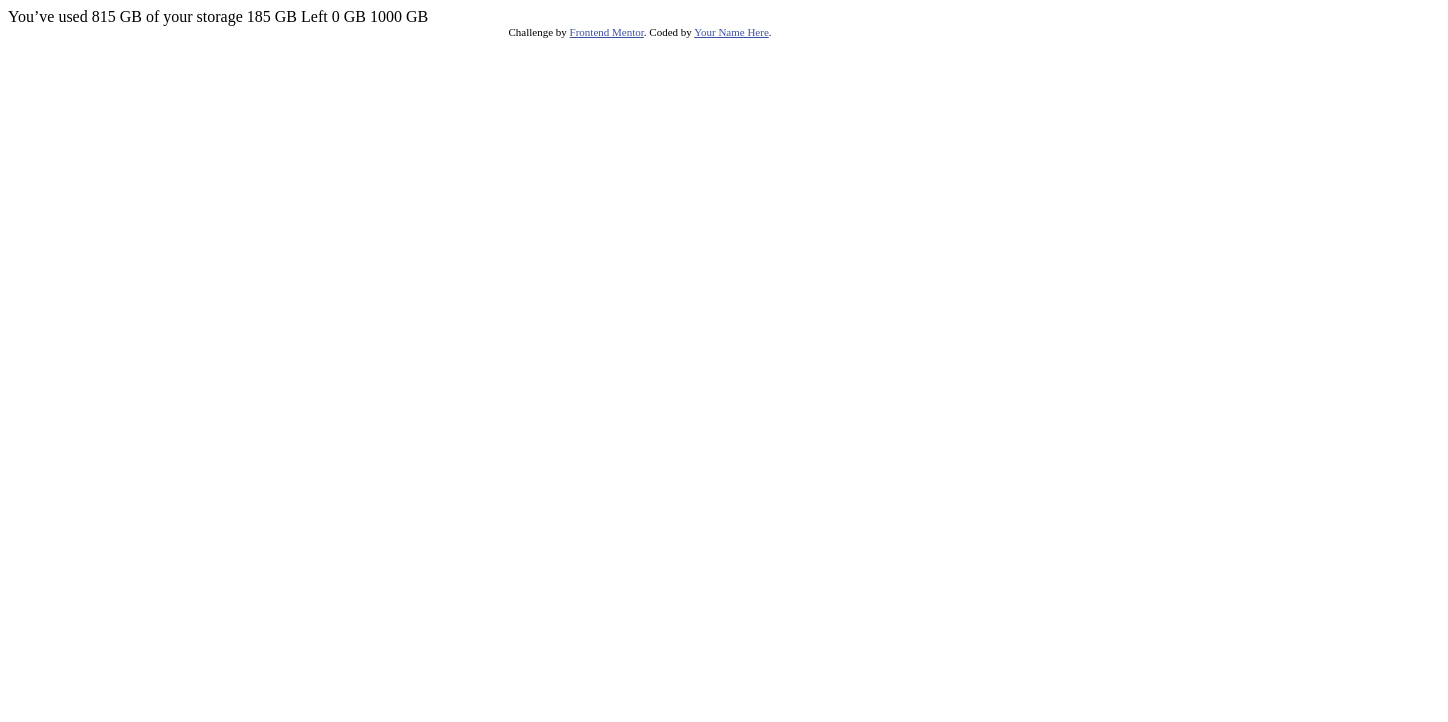
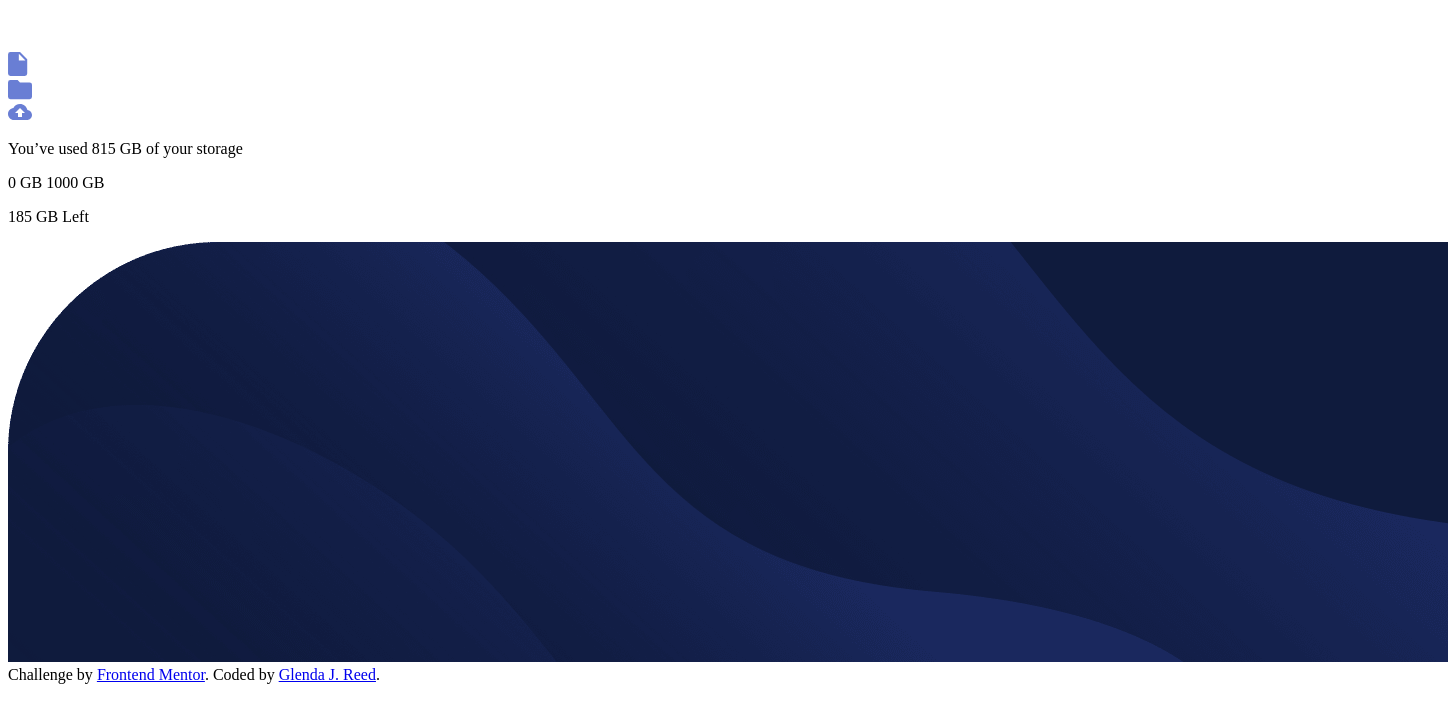
Before and after one commit to Glenda9031/Fylo_Data_Storage_Component, a plain HTML site: page index.html in a window 1280 px wide. Shown: the whole page, 1448 px wide, since content can reach past the window. Drawn offline with Linux system fonts and the light colour scheme.

Commit message:
Update index.html and style.css

```diff
--- /dev/null
+++ b/css/style.css
@@ -0,0 +1 @@
+@import url('https://fonts.googleapis.com/css2?family=Raleway:wght@400;500;600;700;800;900&display=swap');
--- a/index.html
+++ b/index.html
@@ -5,27 +5,52 @@
   <meta name="viewport" content="width=device-width, initial-scale=1.0"> <!-- displays site properly based on user's device -->
 
   <link rel="icon" type="image/png" sizes="32x32" href="./images/favicon-32x32.png">
+  <link rel="stylesheet" href="css/style.css">
 
   <title>Frontend Mentor | Fylo data storage component</title>
+  </head>
+<body>
+  <main>
+    <section class="landing flex align__center justify__center">
+      <div class="container flex align__end">
+        <div>
+          <img src="./images/logo.svg" alt="logo">
+          <div class="options flex">
+            <div class="flex align__center justify__center">
+              <img src="./images/icon-document.svg" alt="">
+            </div>
+            <div class="flex align__center justify__center">
+              <img src="./images/icon-folder.svg" alt="">
+            </div>
+            <div>
+              <img src="./images/icon-upload.svg" alt="">
+            </div>
+          </div>
+        </div>
+        <div class="progress__container">
+          <p>You’ve used <span class="storage__value">815 GB</span> of your storage</p>
+          <div class="progress__bar flex align__center">
+            <div class="progress"></div>
+          </div>
+          <div class="progress__storage flex align__center space__between">
+            <span class="storage__value">0 GB</span>
+            <span class="storage__value">1000 GB</span>
+          </div>
+          <div class="left__storage">
+            <p><span>185</span> GB Left</p>
+          </div>
+          <div>
+        </div>
+        <img src="./images/bg-desktop.png"  class="landing__bg" alt="">
+        </div>
+      </div>
+    </section>
+  </main>
 
-  <!-- Feel free to remove these styles or customise in your own stylesheet 👍 -->
-  <style>
-    .attribution { font-size: 11px; text-align: center; }
-    .attribution a { color: hsl(228, 45%, 44%); }
-  </style>
-</head>
-<body>
+  <footer class="attribution">
+    Challenge by <a href="https://www.frontendmentor.io?ref=challenge" target="_blank">Frontend Mentor</a>.
+    Coded by <a href="#">Glenda J. Reed</a>.
+  </footer>
 
-  You’ve used 815 GB of your storage
-
-  185 GB Left
-
-  0 GB
-  1000 GB
-
-  <div class="attribution">
-    Challenge by <a href="https://www.frontendmentor.io?ref=challenge" target="_blank">Frontend Mentor</a>.
-    Coded by <a href="#">Your Name Here</a>.
-  </div>
 </body>
 </html>
```
